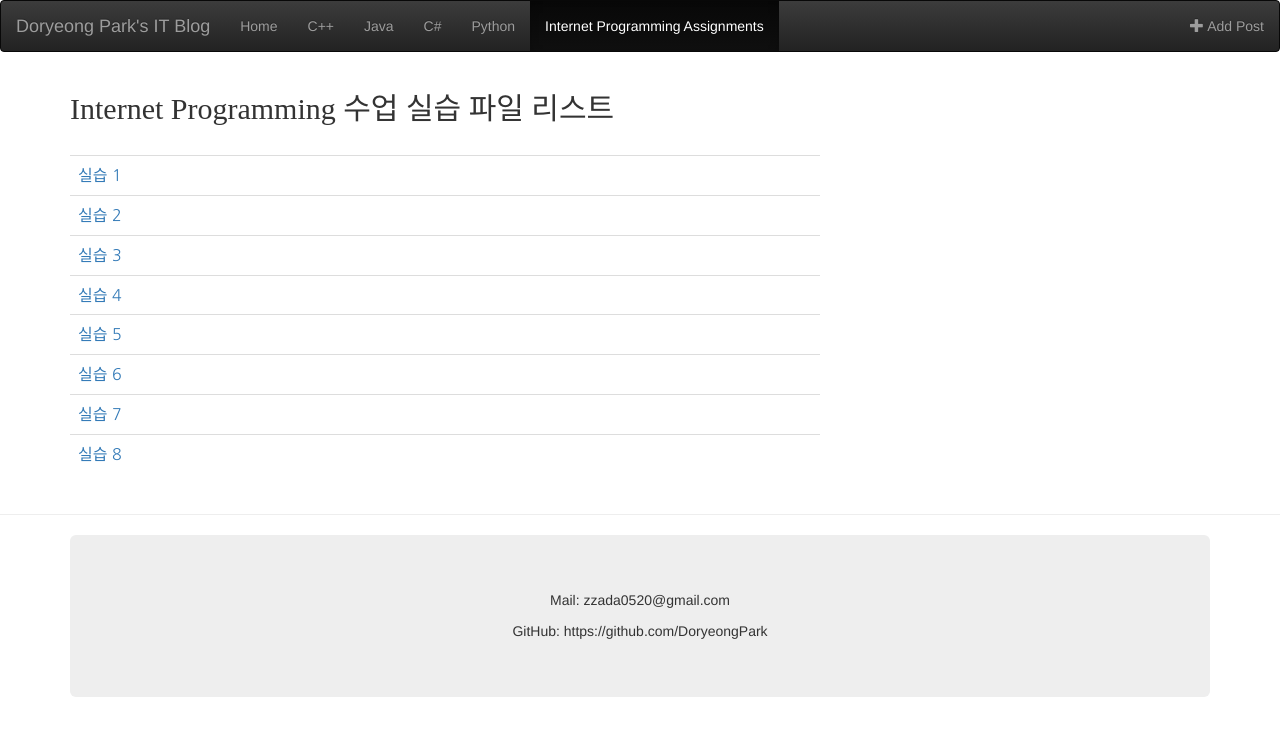
After one commit to DoryeongPark/dguinp, a Django app: page /exercise/ in a window 1280 px wide. The commit adds this page. Shown: the top 736 px of the page. Run offline with Django 3.2, Linux system fonts and the light colour scheme; some libraries are stand-ins or nearby versions.

Commit message:
Exercise menu added

```diff
--- a/blog/templates/blog/base.html
+++ b/blog/templates/blog/base.html
@@ -7,6 +7,24 @@
     <link rel="stylesheet" href="//maxcdn.bootstrapcdn.com/bootstrap/3.2.0/css/bootstrap-theme.min.css">
     <link rel="stylesheet" href="{% static 'css/blog.css' %}">
 
+    <!-- JQuery Script -->
+    <script src="https://ajax.googleapis.com/ajax/libs/jquery/1.12.4/jquery.min.js"></script>
+    <script>
+        $(function() {
+            window.onload = function() {
+
+                var url = $(location).attr('href');
+
+                if (~url.indexOf('cpp')) {
+                    $("#menu_cpp").addClass("active");
+                } else if (~url.indexOf('exercise')) {
+                    $("#menu_exercise").addClass("active");
+                } else {
+                    $("#menu_home").addClass("active");
+                }
+            }
+        });
+    </script>
 </head>
 
 <body>
@@ -14,18 +32,18 @@
     <nav class="navbar navbar-inverse">
         <div class="container-fluid">
             <div class="navbar-header">
-                <a class="navbar-brand" href="#">Doryeong Park's IT Blog</a>
+                <a class="navbar-brand" href="{% url " home " %}">Doryeong Park's IT Blog</a>
             </div>
             <ul class="nav navbar-nav">
-                <li class="active"><a href="#">Home</a></li>
-                <li class="inactive"><a href="#">C++</a></li>
-                <li class="inactive"><a href="#">Java</a></li>
-                <li class="inactive"><a href="#">C#</a></li>
-                <li class="inactive"><a href="#">Python</a></li>
-                <li class="inactive"><a href="#">Internet Programming Assignments</a></li>
+                <li id="menu_home"><a href="{% url " home " %}">Home</a></li>
+                <li id="menu_cpp"><a href="{% url " cpp_home " %}">C++</a></li>
+                <li id="menu_java"><a href="#">Java</a></li>
+                <li id="menu_cs"><a href="#">C#</a></li>
+                <li id="menu_py"><a href="#">Python</a></li>
+                <li id="menu_exercise"><a href="{% url " exercise_home " %}">Internet Programming Assignments</a></li>
             </ul>
             <ul class="nav navbar-nav navbar-right">
-                <li><a href="{% url "post_new" %}"><span class="glyphicon glyphicon-plus"></span> Add Post</a></li>
+                <li><a href="{% url " post_new " %}"><span class="glyphicon glyphicon-plus"></span> Add Post</a></li>
             </ul>
         </div>
     </nav>
@@ -44,4 +62,24 @@
 
 </body>
 
+<hr>
+
+<div class="container">
+    <div class="row">
+        <div class="col-sm-12 blog-bottom">
+            <div class="jumbotron">
+                <h5>
+                    <center>
+                    Mail: zzada0520@gmail.com
+                    <br>
+                    <br>
+                    GitHub: https://github.com/DoryeongPark
+                    </center>
+                </h5>
+            </div>
+        </div>
+    </div>
+
+</div>
+
 </html>
--- /dev/null
+++ b/blog/templates/blog/exercise_home.html
@@ -0,0 +1,32 @@
+{% extends 'blog/base.html' %} {% block content %}
+<h2>Internet Programming 수업 실습 파일 리스트</h2>
+<br>
+<p>
+    <table class="table table-hover">
+        <tr>
+            <td><a href="{% url " exercise_1 " %}">실습 1</a></td>
+        </tr>
+        <tr>
+            <td><a href="#">실습 2</a></td>
+        </tr>
+        <tr>
+            <td><a href="#">실습 3</a></td>
+        </tr>
+        <tr>
+            <td><a href="#">실습 4</a></td>
+        </tr>
+        <tr>
+            <td><a href="#">실습 5</a></td>
+        </tr>
+        <tr>
+            <td><a href="#">실습 6</a></td>
+        </tr>
+        <tr>
+            <td><a href="#">실습 7</a></td>
+        </tr>
+        <tr>
+            <td><a href="#">실습 8</a></td>
+        </tr>
+    </table>
+</p>
+{% endblock %}
--- a/blog/urls.py
+++ b/blog/urls.py
@@ -2,14 +2,18 @@ from django.conf.urls import url
 from . import views
 
 urlpatterns = [
-    url(r'^$', views.home, name='home'),
-    url(r'^post/(?P<pk>[0-9]+)/$', views.post_detail, name='post_detail'),
-    url(r'^post/new/$', views.post_new, name='post_new'),
-    url(r'^post/(?P<pk>[0-9]+)/edit/$', views.post_edit, name='post_edit'),
+    url(r'^$', views.home, name=' home '),
+    url(r'^post/(?P<pk>[0-9]+)/$', views.post_detail, name=' post_detail '),
+    url(r'^post/new/$', views.post_new, name=' post_new '),
+    url(r'^post/(?P<pk>[0-9]+)/edit/$', views.post_edit, name=' post_edit '),
 
     # C++
-    # url(r'^cpp/$',views.cpp_home, name='cpp_home'),
+    url(r'^cpp/$', views.cpp_home, name=' cpp_home '),
 
-    # Internet Programming Assignment
-    url(r'^exercise/(?P<num>[0-9]+)/$', views.exercise, name="exercise"),
+    # Internet Programming Assignment - List
+    url(r'^exercise/$', views.exercise_home, name=' exercise_home '),
+
+    # Internet Programming Assignment - Html files
+    url(r'^exercise/exercise_1$', views.exercise_1, name=' exercise_1 '),
+
 ]
--- a/blog/views.py
+++ b/blog/views.py
@@ -6,6 +6,16 @@ from .forms import PostForm
 
 def home(request):
     return render(request, 'blog/home.html')
+
+def cpp_home(request):
+    posts = Post.objects.filter(issue="cpp").order_by('published_date')
+    return render(request, 'blog/cpp_home.html', {'posts' : posts})
+
+def exercise_home(request):
+    return render(request, 'blog/exercise_home.html')
+
+def exercise_1(request):
+    return render(request, 'exercise/exercise1.html')
 
 def post_list(request):
     posts = Post.objects.filter(published_date__lte=timezone.now()).order_by('published_date')
@@ -24,7 +34,7 @@ def post_new(request):
             post.author = request.user
             post.published_date = timezone.now()
             post.save()
-            return redirect('post_detail', post.pk)
+            return redirect(' home ')
     else:
         form = PostForm()
     return render(request, 'blog/post_edit.html', {'form': form})
@@ -43,8 +53,3 @@ def post_edit(request, pk):
     else:
         form = PostForm(instance=post)
     return render(request, 'blog/post_edit.html', {'form': form})
-
-#Exercise codes
-def exercise(request, num):
-    path = 'exercise/' + num + '.html';
-    return render(request, path, {});
```
Also changed, not shown: blog/templates/blog/cpp_home.html (added, +9 -0 lines), blog/templates/exercise/exercise1.html (renamed from blog/templates/exercise/1.html).
